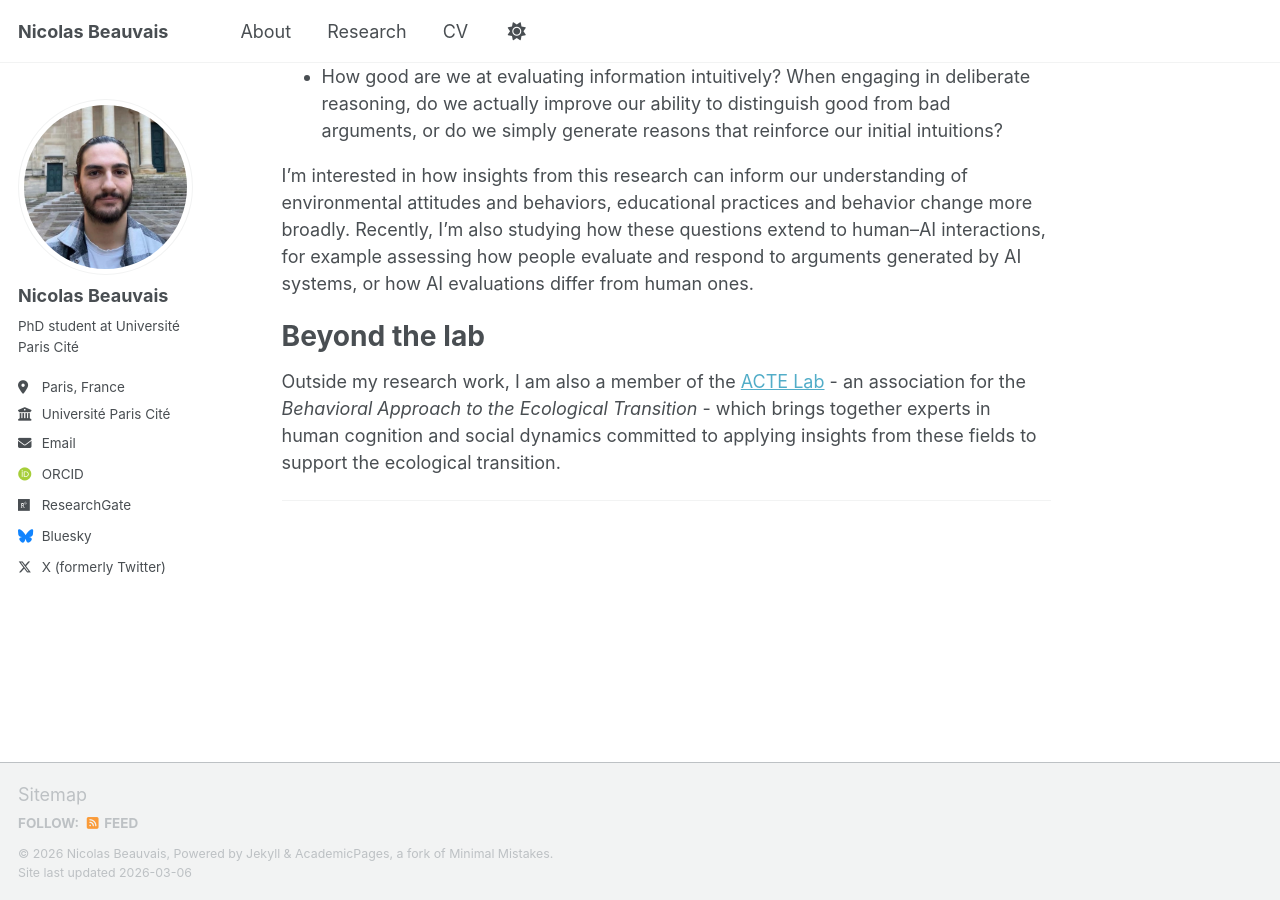
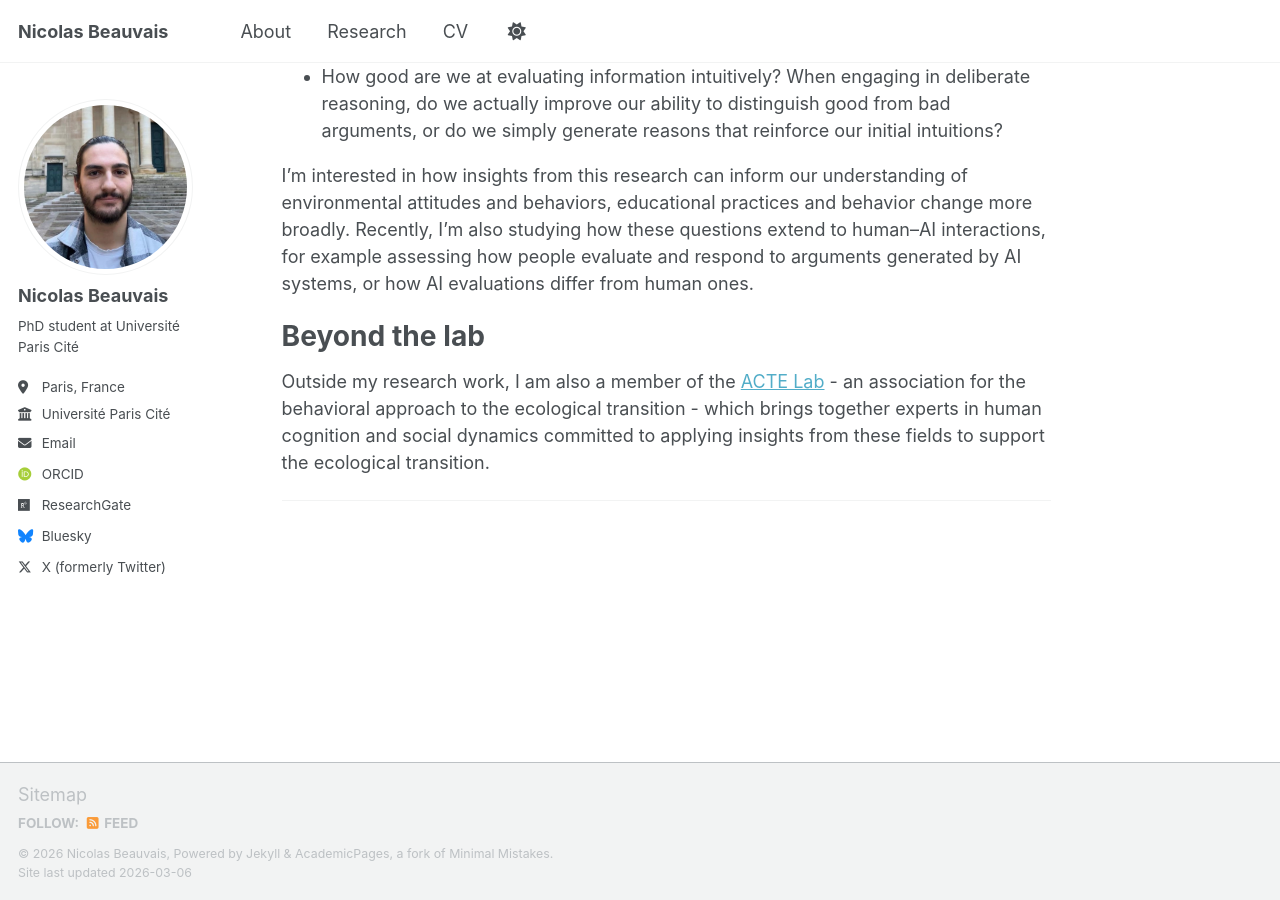
Before and after one commit to nbeauvais/nbeauvais.github.io, a Jekyll site: the page built from _pages/about.md, in a window 1280 px wide and 900 px high, scrolled down 504 px. Built offline with Jekyll 4.4.1, drawn with Linux system fonts in a browser that asks for light colours; some web fonts are replaced; a script that is not in the unit is left out.

```diff
--- a/_pages/about.md
+++ b/_pages/about.md
@@ -28,6 +28,6 @@ Recently, I'm also studying how these questions extend to human–AI interaction
 Beyond the lab
 =====
 
-Outside my research work, I am also a member of the [ACTE Lab](https://acte-lab.org/) - an association for the *Behavioral Approach to the Ecological Transition* - which brings together experts in human cognition and social dynamics committed to applying insights from these fields to support the ecological transition.
+Outside my research work, I am also a member of the [ACTE Lab](https://acte-lab.org/) - an association for the behavioral approach to the ecological transition - which brings together experts in human cognition and social dynamics committed to applying insights from these fields to support the ecological transition.
 
 ---
```
